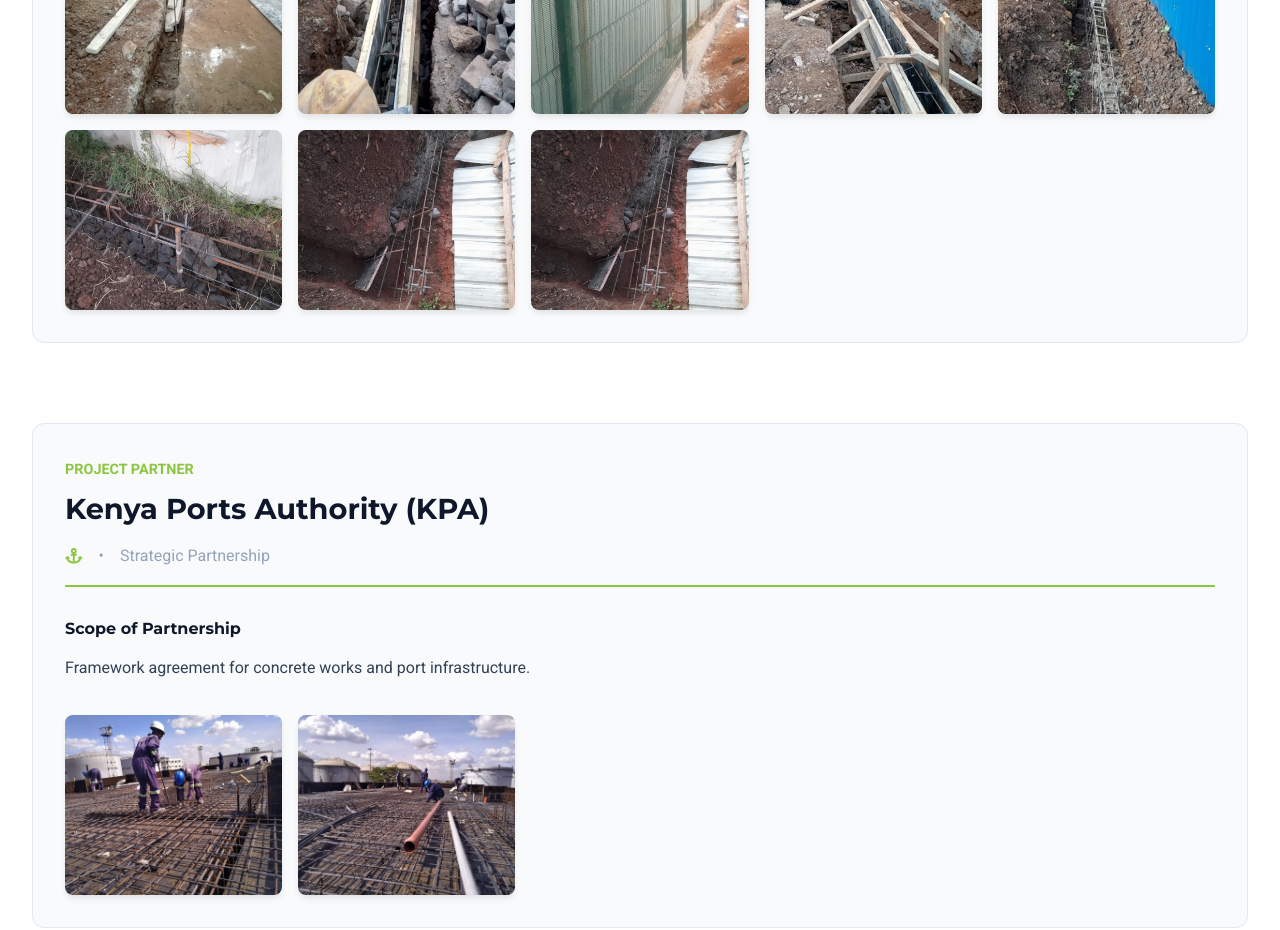
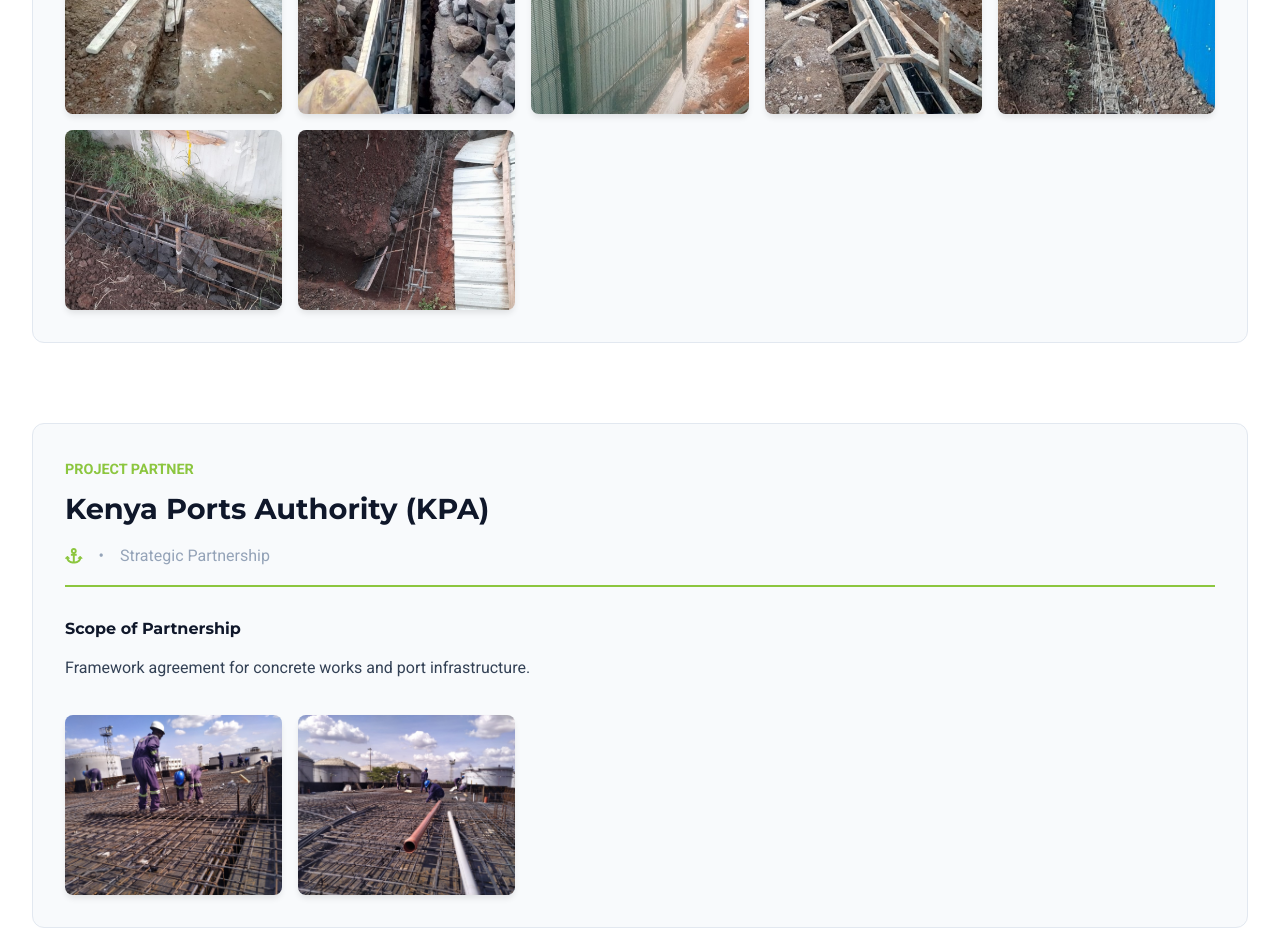
Before and after one commit to sharlmon/IrishTradingSite, a React (Vite) app: page /#/projects in a window 1280 px wide. Shown: the part 3120-4050 px from the top of the page. Built offline with nearby package versions, Linux system fonts and the light colour scheme.

Commit message:
fix: remove duplicate Security Fence project image

```diff
--- a/src/components/Projects.jsx
+++ b/src/components/Projects.jsx
@@ -148,7 +148,7 @@
 import kpcFence7 from '../assets/kpc-fence-7.jpg';
 import kpcFence8 from '../assets/kpc-fence-8.jpg';
 
-const kpcFenceImages = [kpcFence1, kpcFence2, kpcFence3, kpcFence4, kpcFence5, kpcFence6, kpcFence7, kpcFence8];
+const kpcFenceImages = [kpcFence1, kpcFence2, kpcFence3, kpcFence4, kpcFence5, kpcFence6, kpcFence7];
 
 const Projects = () => {
     return (
```
Also changed, not shown: src/assets/kpc-fence-8.jpg (deleted).
